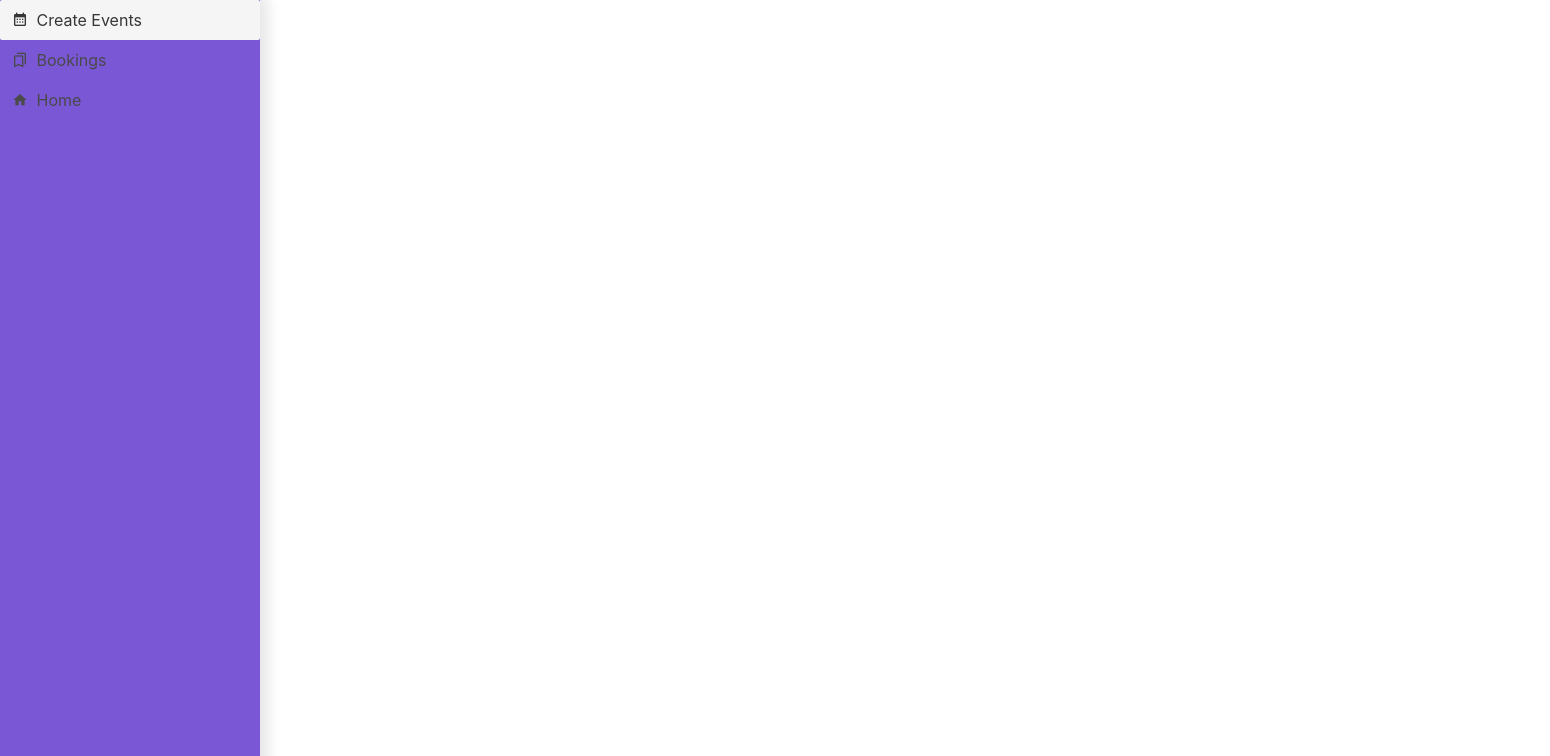
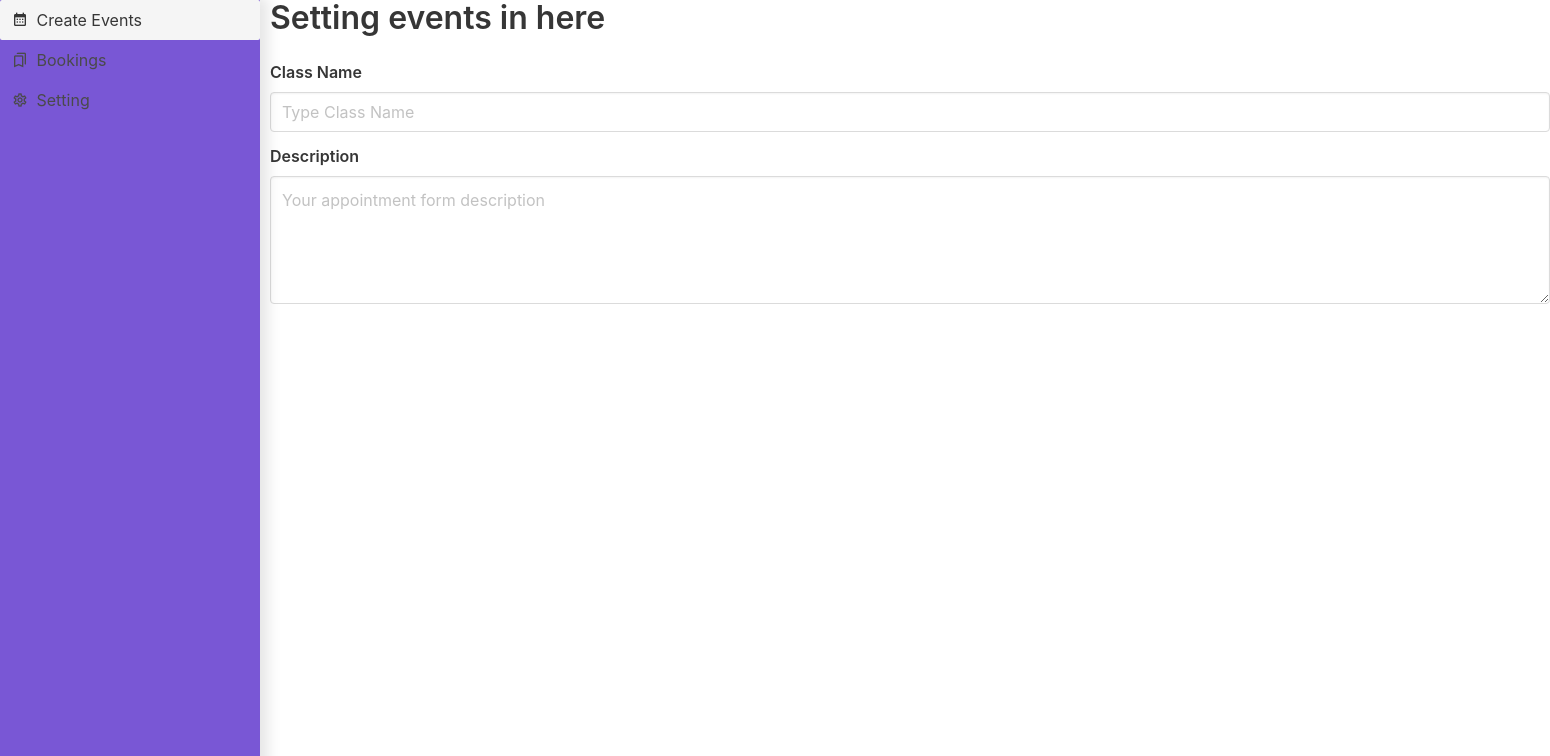
Before and after one commit to kaiz16/appointment-app, a Vue app: page /setting in a window 1280 px wide. Shown: the top 756 px of the page, 1550 px wide, since content can reach past the window. Built offline with nearby package versions, Linux system fonts and the light colour scheme.

Commit message:
Added setting

```diff
--- a/src/components/organisms/Sidebar.vue
+++ b/src/components/organisms/Sidebar.vue
@@ -9,32 +9,22 @@
   >
     <b-menu>
       <b-menu-list>
-                <b-menu-item
-                    tag="router-link"
-                    to="/newbooking"
-                    icon="calendar-month"
-                    label="Create Events"></b-menu-item>
+        <b-menu-item tag="router-link" to="/newbooking" icon="calendar-month" label="Create Events"></b-menu-item>
         <b-menu-item
           tag="router-link"
           to="/bookings"
           icon="bookmark-multiple-outline"
-                    label="Bookings"></b-menu-item>
-                <b-menu-item
-                    tag="router-link"
-                    to="/"
-                    icon="home"
-                    label="Home"></b-menu-item>
+          label="Bookings"
+        ></b-menu-item>
+        <b-menu-item tag="router-link" to="/setting" icon="cog-outline" label="Setting"></b-menu-item>
       </b-menu-list>
     </b-menu>
   </b-sidebar>
 </template>
 
 <script>
-export default {
-
-}
+export default {};
 </script>
 
 <style>
-
 </style>
--- a/src/router/index.js
+++ b/src/router/index.js
@@ -1,33 +1,39 @@
-import Vue from 'vue'
-import VueRouter from 'vue-router'
-import Home from '../views/Home.vue'
-import Bookings from '../views/Bookings.vue'
-import CreateEvent from '../views/CreateEvent.vue'
+import Vue from "vue";
+import VueRouter from "vue-router";
+import Home from "../views/Home.vue";
+import Bookings from "../views/Bookings.vue";
+import CreateEvent from "../views/CreateEvent.vue";
+import Setting from "../views/Setting.vue";
 
-Vue.use(VueRouter)
+Vue.use(VueRouter);
 
 const routes = [
   {
-    path: '/',
-    name: 'Home',
-    component: Home
+    path: "/",
+    name: "Home",
+    component: Home,
   },
   {
-    path: '/bookings',
-    name: 'Bookings',
-    component: Bookings
+    path: "/bookings",
+    name: "Bookings",
+    component: Bookings,
   },
   {
-    path: '/newbooking',
-    name: 'CreateEvent',
-    component: CreateEvent
+    path: "/newbooking",
+    name: "CreateEvent",
+    component: CreateEvent,
   },
-]
+  {
+    path: "/setting",
+    name: "Setting",
+    component: Setting,
+  },
+];
 
 const router = new VueRouter({
-  mode: 'history',
+  mode: "history",
   base: process.env.BASE_URL,
-  routes
-})
+  routes,
+});
 
-export default router
+export default router;
--- /dev/null
+++ b/src/views/Setting.vue
@@ -0,0 +1,24 @@
+<template>
+  <div>
+    <p class="title">Setting events in here</p>
+    <b-field label="Class Name">
+      <b-input v-model="name" placeholder="Type Class Name"></b-input>
+    </b-field>
+    <b-field label="Description">
+      <b-input maxlength="200" type="textarea" placeholder="Your appointment form description"></b-input>
+    </b-field>
+  </div>
+</template>
+
+<script>
+export default {
+  data() {
+    return {
+      name: ""
+    };
+  }
+};
+</script>
+
+<style>
+</style>
```
Lines whose indentation alone changed are shown as unchanged.
